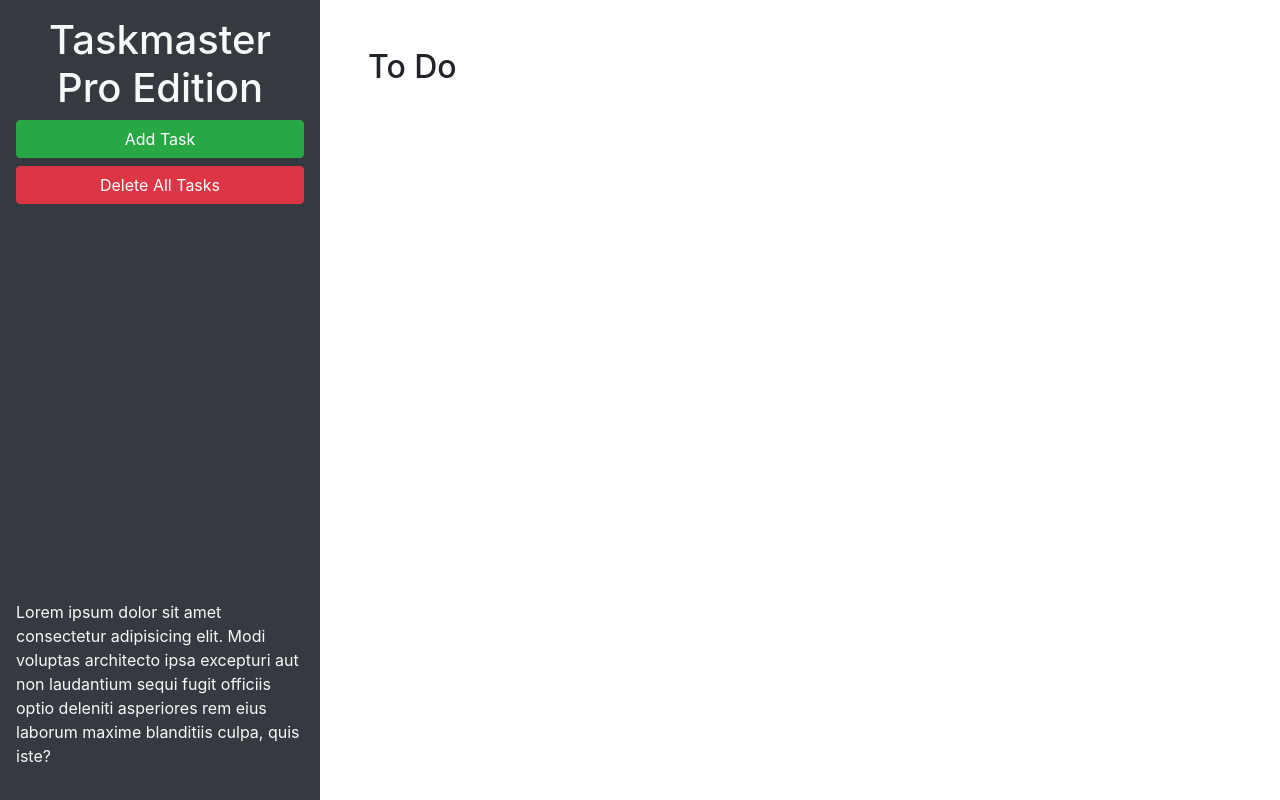
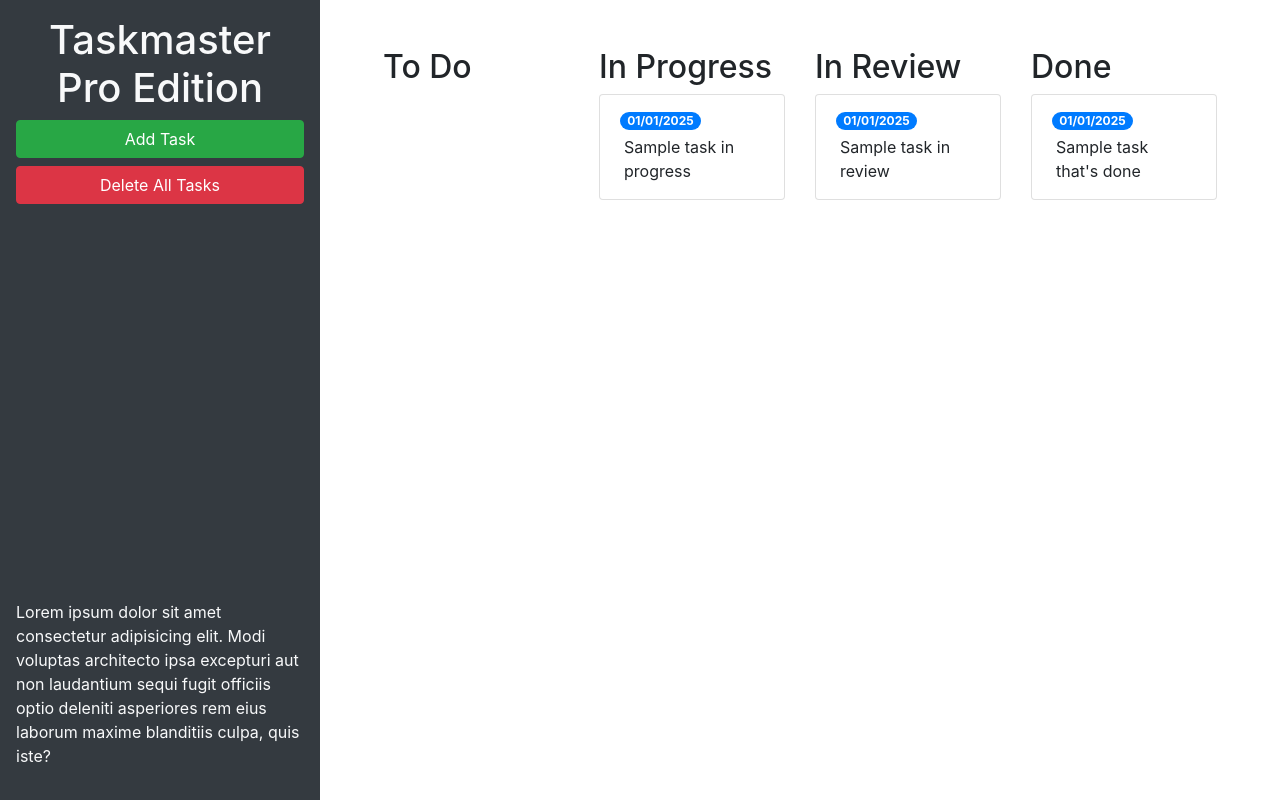
Before and after one commit to Vrentadax/taskmaster-pro, a plain HTML site: page index.html in a window 1280 px wide. Drawn offline with nearby package versions, Linux system fonts and the light colour scheme.

Commit message:
adding bootstrap features

```diff
--- a/index.html
+++ b/index.html
@@ -24,9 +24,46 @@
       </p>
     </header>
     <main class="col-12 col-lg-9">
-      <div class="m-5">
-        <h2>To Do</h2>
-        <ul id="list-toDo" class="list-group"> </ul>
+      <div class="m-5 row justify-content-around">
+        <!-- todo start -->
+        <div class="col-12 col-md-6 col-xl-3 mb-3">
+          <h2>To Do</h2>
+          <ul id="list-toDo" class="list-group"> </ul>
+        </div>
+        <!-- todo end -->
+        <!-- in progress start -->
+        <div class="col-12 col-md-6 col-xl-3 mb-3">
+          <h2>In Progress</h2>
+          <ul id="list-inProgress" class="list-group">
+            <li class="list-group-item">
+              <span class="badge badge-primary badge-pill">01/01/2025</span>
+              <p class="m-1">Sample task in progress</p>
+            </li>
+          </ul>
+        </div>
+        <!-- in progress end -->
+        <!-- in review start -->
+        <div class="col-12 col-md-6 col-xl-3 mb-3">
+          <h2>In Review</h2>
+          <ul id="list-inReview" class="list-group">
+            <li class="list-group-item">
+              <span class="badge badge-primary badge-pill">01/01/2025</span>
+              <p class="m-1">Sample task in review</p>
+            </li>
+          </ul>
+        </div>
+        <!-- in review end -->
+        <!-- done start -->
+        <div class="col-12 col-md-6 col-xl-3 mb-3">
+          <h2>Done</h2>
+          <ul id="list-done" class="list-group">
+            <li class="list-group-item">
+              <span class="badge badge-primary badge-pill">01/01/2025</span>
+              <p class="m-1">Sample task that's done</p>
+            </li>
+          </ul>
+        </div>
+        <!-- done end -->
       </div>
     </main>
   </div>
```
